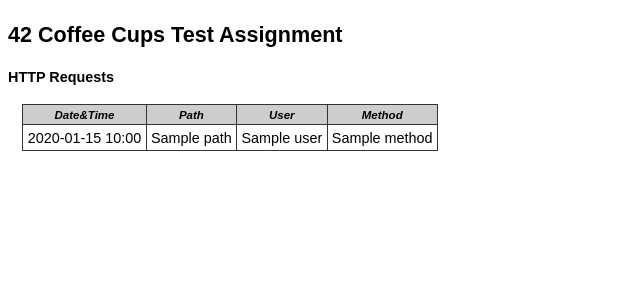
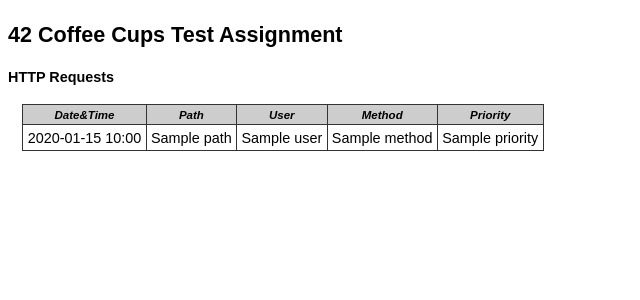
Before and after one commit to alexa-repo/test42cc, a Django app: template test42cc/templates/src/requests.html in a window 1280 px wide. Shown: the top 300 px of the page, without its empty margins (0-640 px from the left). Run offline with Django 3.2, Linux system fonts and the light colour scheme; the template is opened without the code that fills it: most values are stand-ins (such as "Sample title", 1, 10 or a date in 2020); parts of the project's set-up code (start-up, migrations or seed data) failed here and were passed over.

Commit message:
ticket:13 field to template

```diff
--- a/test42cc/templates/src/requests.html
+++ b/test42cc/templates/src/requests.html
@@ -13,6 +13,7 @@
             <th>Path</th>
             <th>User</th>
             <th>Method</th>
+            <th>Priority</th>
         </tr>
         {% for req in request_list %}
 
@@ -21,6 +22,7 @@
                 <td>{{ req.path }}</td>
                 <td>{{ req.user|default_if_none:'---' }}</td>
                 <td>{{ req.method }}</td>
+                <td>{{ req.priority }}</td>
             </tr>
         {% endfor %}
     </table>
```
